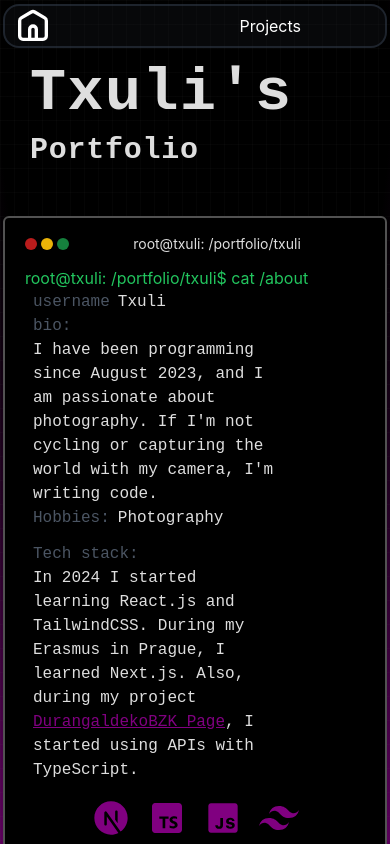
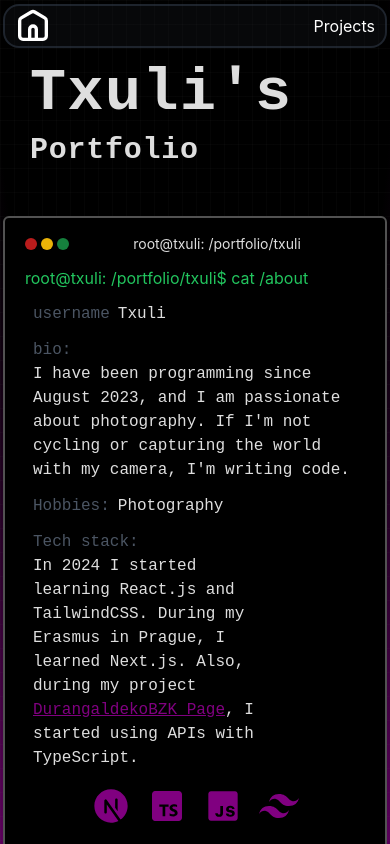
Before and after one commit to txuli/Porfolio, a React (Vite) app: page / in a window 390 px wide. Shown: the top 844 px of the page. Built offline with nearby package versions, Linux system fonts and the light colour scheme.

Commit message:
Update CNAME and improve component layout in NavBar, cmdInfo, and templateProjects

```diff
--- a/src/components/NavBar.jsx
+++ b/src/components/NavBar.jsx
@@ -67,7 +67,7 @@ const NavBar = () => {
             </div>
 
             {/* Enlaces */}
-            <div className={`absolute flex items-center gap-4 justify-end w-80`}>
+            <div className={`absolute flex items-center  right-3 `}>
               <div
                 className={`${
                   isInUpperZone || isMobile ? 'opacity-100 delay-350' : 'opacity-0'
--- a/src/components/cmdInfo.jsx
+++ b/src/components/cmdInfo.jsx
@@ -48,16 +48,16 @@ function CmdInfo() {
                 {/* Consola principal */}
                 <div className="p-2">
                     <div className="text-green-500">root@txuli: /portfolio/txuli$ cat /about</div>
-                    <section className="ibm-plex-mono-regular">
+                    <section className="ibm-plex-mono-regular my-3">
                         <InfoDiv Text="username" Text2="Txuli" />
-                        <article className="flex flex-col sm:flex-row sm:items-center pl-2">
+                        <article className="flex flex-col sm:flex-row sm:items-center pl-2 mt-3">
                             <div className="text-gray-600">bio:</div>
-                            <div className="sm:ml-2 w-3/4">
+                            <div className="sm:ml-2 w-3/ ">
                                 I have been programming since August 2023, and I am passionate about photography.
                                 If I'm not cycling or capturing the world with my camera, I'm writing code.
                             </div>
                         </article>
-                        <article>
+                        <article className='mt-3'>
                         <InfoDiv Text="Hobbies:" Text2="Photography" />
                         </article>
                         <article className="flex flex-col sm:flex-row sm:items-center pl-2 mt-3">
@@ -76,7 +76,7 @@ function CmdInfo() {
                             <img src={tailwind} alt="tailwindCSS icon" className="h-10 sm:h-12" />
                         </div>
 
-                        <InfoDiv Text="Developer Since" Text2="August 2023" />
+                        <InfoDiv Text="Developer Since" Text2="August 2023"  />
 
                     </section>
                 </div>
--- a/src/components/templateProjects.jsx
+++ b/src/components/templateProjects.jsx
@@ -1,4 +1,4 @@
-const Template =() => {
+const Template = () => {
   return (
 
 
@@ -9,9 +9,9 @@ const Template =() => {
           alt="Product"
           class="w-full h-52 pt-2 bg-white object-cover"
         />
-      <span class="absolute top-1 right-3 bg-purpleSymply text-white px-3 py-1 rounded-full text-sm font-medium">
+        {/* <span class="absolute top-1 right-3 bg-purpleSymply text-white px-3 py-1 rounded-full text-sm font-medium">
           Under development
-      </span>
+        </span> */}
       </div>
 
       <main class="p-5 space-y-4">
```
Also changed, not shown: 1 other file (tests, documents, lock files or other folders). Lines whose indentation alone changed are shown as unchanged.
